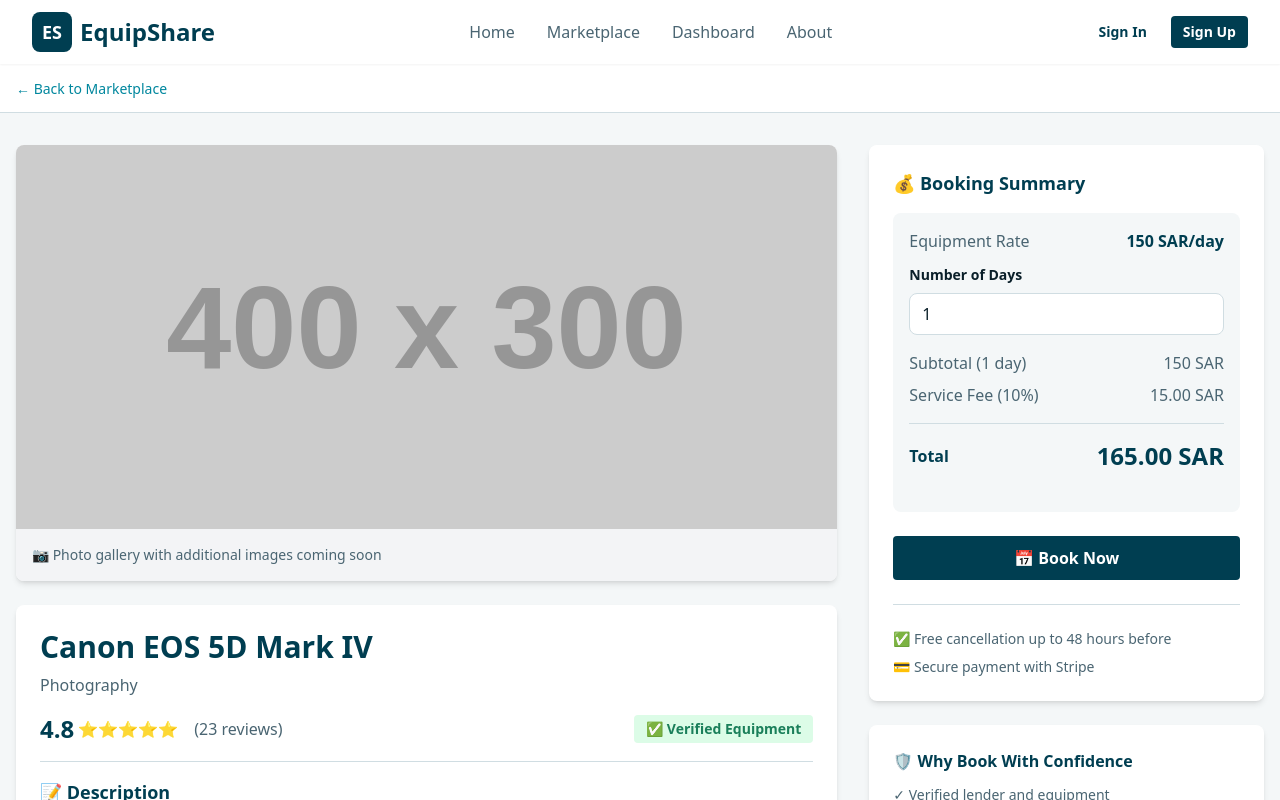
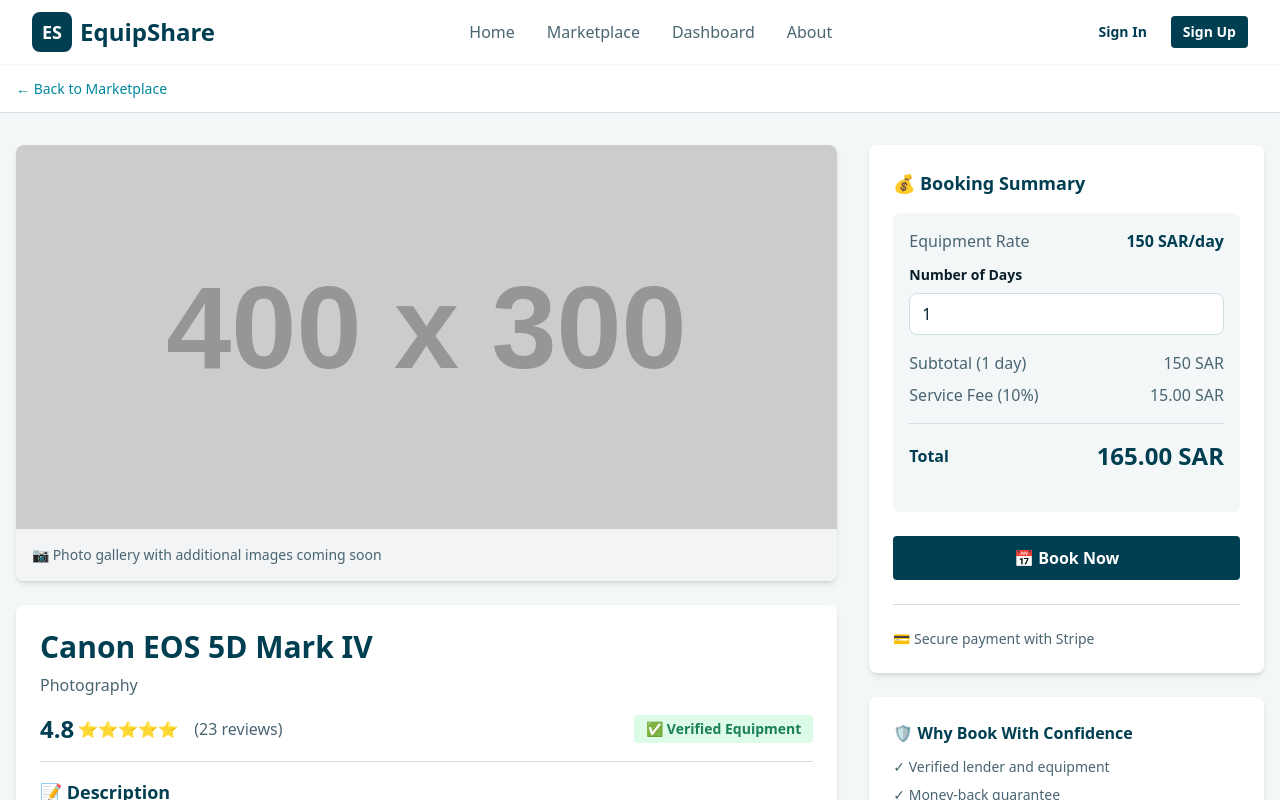
Before and after one commit to equipshareproje/EquipShare, a React (Create React App) app: page /equipment/1 in a window 1280 px wide. Shown: the top 800 px of the page. Built offline with nearby package versions, Linux system fonts and the light colour scheme.

Commit message:
remove: Free cancellation policy from booking summary

```diff
--- a/src/pages/EquipmentDetail.jsx
+++ b/src/pages/EquipmentDetail.jsx
@@ -311,7 +311,6 @@ export default function EquipmentDetail() {
               )}
 
               <div className="mt-6 pt-6 border-t border-[#D0DDE2] text-sm text-[#4A6572]">
-                <p className="mb-2">✅ Free cancellation up to 48 hours before</p>
                 <p>💳 Secure payment with Stripe</p>
               </div>
             </div>
```
